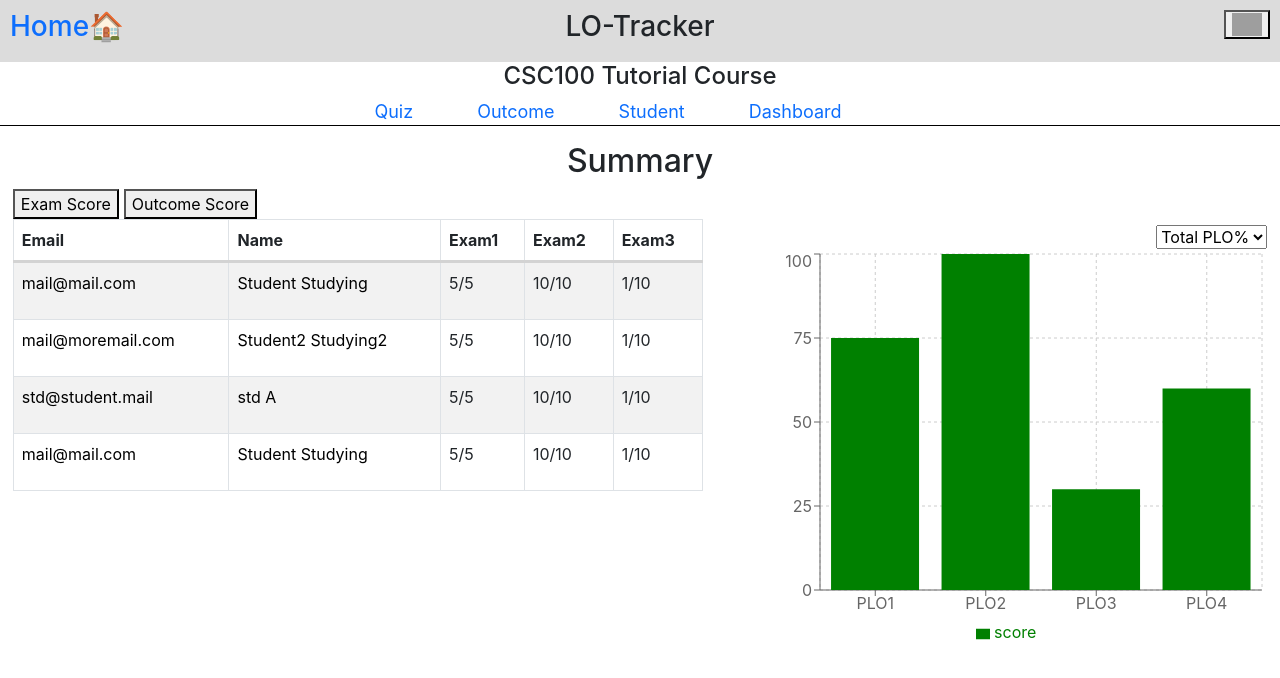
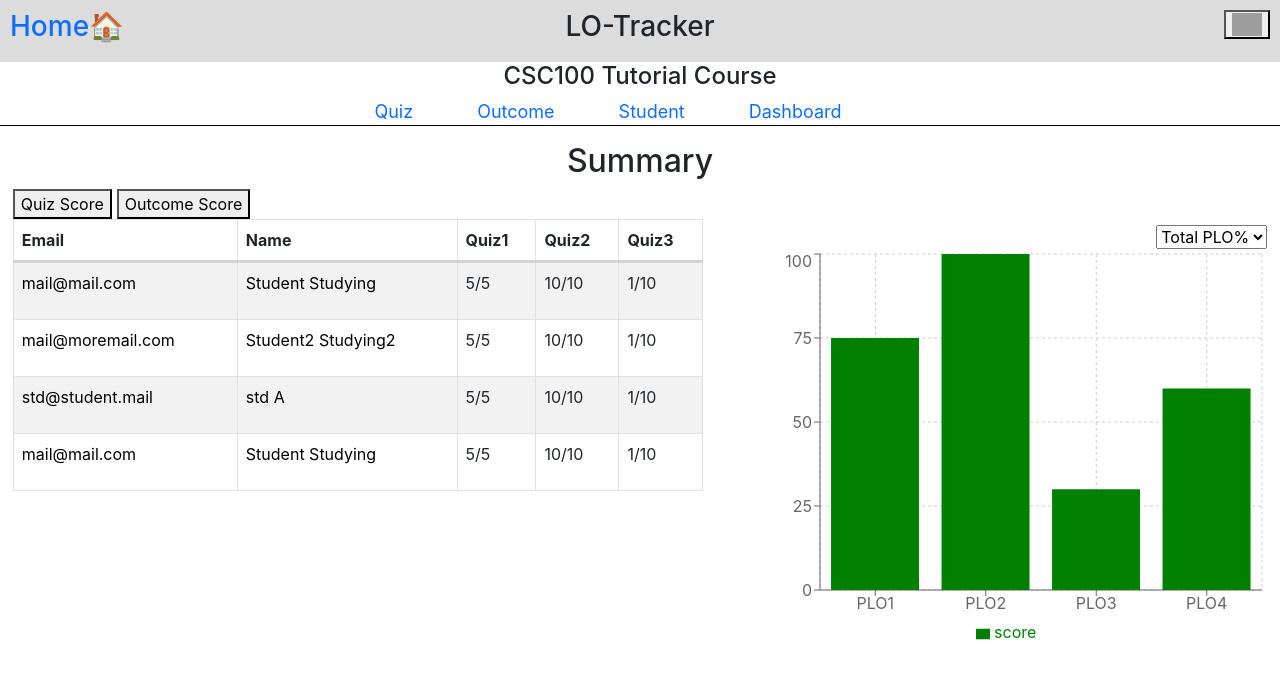
Before and after one commit to NapatJamjan/lo-tracker-old, a React (Create React App) app: page /course/1/dashboard in a window 1280 px wide. Shown: the top 678 px of the page. Built offline with nearby package versions, Linux system fonts and the light colour scheme; grey boxes are pictures that could not be loaded.

Commit message:
Update quiz and table page

```diff
--- a/src/pages/Course/Dashboard.tsx
+++ b/src/pages/Course/Dashboard.tsx
@@ -1,35 +1,35 @@
 import React, { useState } from 'react';
 import { OverlayTrigger, Table, Tooltip } from 'react-bootstrap';
 import styled from 'styled-components';
-import {examscore, PLOscore, ScoreTable} from './Dashboard/Table';
+import {quizscore, PLOscore, ScoreTable} from './Dashboard/Table';
 import { student } from './Student';
 
 export const DashboardScreen: React.FC = () => {
-  const [state,setState] = useState("Exam");
+  const [state,setState] = useState("Quiz");
   return (
     <DashboardDiv>
       <h2 style={{textAlign:"center"}}>Summary</h2>
       <ButtonTab>
-        <button onClick={() => setState("Exam")} style={{marginRight:5}}>Exam Score</button>
+        <button onClick={() => setState("Quiz")} style={{marginRight:5}}>Quiz Score</button>
         <button onClick={() => setState("Outcome")}>Outcome Score</button>
         {state === "Outcome" && <ExportOutcome/>}
       </ButtonTab>
-      {state === "Exam" && <ExamScore/>}
+      {state === "Quiz" && <QuizScore/>}
       {state === "Outcome" && <OutcomeScore/>}
 
     </DashboardDiv>
   );
 };
 
-function ExamScore(){
-  const exams:Array<examscore> = [{id:0,score:"5/5",detail:"Part 1 : 2/2 \n Part 1 : 3/3"},
+function QuizScore(){
+  const quizs:Array<quizscore> = [{id:0,score:"5/5",detail:"Part 1 : 2/2 \n Part 1 : 3/3"},
   {id:1,score:"10/10",detail:"Part 1 : 10/10"},{id:2,score:"1/10",detail:"Part 1 : 1/5 \n Part 2 : 0/5"}]
-  const ExamHead:Array<string> =['Email','Name']
-  for (let i = 0; i < exams.length; i++) { //count unique exam id
-    ExamHead.push('Exam'+(i+1));
+  const QuizHead:Array<string> =['Email','Name']
+  for (let i = 0; i < quizs.length; i++) { //count unique quiz id
+    QuizHead.push('Quiz'+(i+1));
   }
   return(
-    <ScoreTable score={exams} tablehead={ExamHead} isIndividual={false}/>
+    <ScoreTable score={quizs} tablehead={QuizHead} isIndividual={false}/>
   )
 }
 
--- a/src/pages/Course/Dashboard/IndividualScore.tsx
+++ b/src/pages/Course/Dashboard/IndividualScore.tsx
@@ -2,12 +2,12 @@ import { AnyRecord } from 'dns';
 import React, { useState } from 'react';
 import { useHistory, useParams } from 'react-router-dom';
 import styled from 'styled-components';
-import { examscore, PLOscore, ScoreTable } from './Table';
+import { quizscore, PLOscore, ScoreTable } from './Table';
 
 export const IndividualScore:React.FC = (props:any) =>{
     const params = useParams<{id: string}>();
     const history = useHistory();
-    const [state,setState] = useState("Exam");
+    const [state,setState] = useState("Quiz");
     return(<MainDiv>
         <BackButton onClick={history.goBack}>
         <i className="fa fa-arrow-left" aria-hidden="true"></i>Back
@@ -17,34 +17,34 @@ export const IndividualScore:React.FC = (props:any) =>{
         <h6>Email : mail@mail.com</h6>
         <DashboardDiv>
             <ButtonTab>
-                <button onClick={() => setState("Exam")} style={{marginRight:5}}>Exam Score</button>
+                <button onClick={() => setState("Quiz")} style={{marginRight:5}}>Quiz Score</button>
                 <button onClick={() => setState("Outcome")}>Outcome Score</button>
                 {state === "Outcome" && <ExportOutcome/>}
             </ButtonTab>
-            {state === "Exam" && <ExamScore/>}
+            {state === "Quiz" && <QuizScore/>}
             {state === "Outcome" && <OutcomeScore/>}
         </DashboardDiv>
     </MainDiv>)
 }
 
-function ExamScore(){
-    const exams:Array<examscore> = [{id:0,score:"5/5",detail:"Part 1 : 2/2 \n Part 1 : 3/3"},
-    {id:1,score:"10/10",detail:"Part 1 : 10/10"},{id:2,score:"1/10",detail:"Part 1 : 1/5 \n Part 2 : 0/5"}]
-    const ExamHead:Array<string> =['Email','Name']
-    for (let i = 0; i < exams.length; i++) { //count unique exam id
-      ExamHead.push('Exam'+(i+1));
+function QuizScore(){
+    const quizs:Array<quizscore> = [{id:0,score:"1/1",detail:"How to Java"},
+    {id:1,score:"2/2",detail:"Hello World"},{id:2,score:"2/2",detail:"Advanced Java"}]
+    const QuizHead:Array<string> =['Quiz','Max Score','Student Score']
+    for (let i = 0; i < quizs.length; i++) { //count unique quiz id
+      QuizHead.push('Question'+(i+1));
     }
     return(
-      <ScoreTable score={exams} tablehead={ExamHead} isIndividual={true} />
+      <ScoreTable score={quizs} tablehead={QuizHead} isIndividual={true} />
     )
 }
 
 function OutcomeScore(){
     const PLOs:Array<PLOscore> = [{id:0,score:"100%",detail:"LO1 100% \n LO2 100% \n LO3 100%"},
     {id:1,score:"80%",detail:"LO1 100% \n LO2 100% \n LO3 100%"},{id:2,score:"-",detail:"No score"}]
-    const PLOHead:Array<string> =['Email','Name']
+    const PLOHead:Array<string> =['PLO','Max Score','Student Score']
     for (let i = 0; i < PLOs.length; i++) { //count unique plo id
-      PLOHead.push('PLO'+(i+1));
+      PLOHead.push('LO'+(i+1));
     }
     return(
       <ScoreTable score={PLOs} tablehead={PLOHead} isIndividual={true}/>
--- a/src/pages/Course/Dashboard/Table.tsx
+++ b/src/pages/Course/Dashboard/Table.tsx
@@ -5,7 +5,7 @@ import styled from 'styled-components';
 import { student, students } from '../Student';
 import {Chart} from './Chart';
 
-export interface examscore{
+export interface quizscore{
   id:number,
   score:string,
   detail:string;
@@ -16,6 +16,13 @@ export interface PLOscore{
   score:string,
   detail:string;
 }
+
+interface quizinfo{
+  shortname:string, // first 6 letter of quiz name (Quiz n)
+  maxscore:number
+}
+
+const Quizinfo:Array<quizinfo> = [{shortname:'Quiz 1',maxscore:5},{shortname:'Quiz 2',maxscore:10},{shortname:'Quiz 3',maxscore:10}]
 
 export function ScoreTable (props:{score:Array<any>,tablehead:Array<string>,isIndividual:boolean}) {
     return(
@@ -28,19 +35,23 @@ export function ScoreTable (props:{score:Array<any>,tablehead:Array<string>,isIn
             </tr>
           </thead>
           <tbody>
-            {students.map(std => (
+            {props.isIndividual === false &&  students.map(std => (
               <tr>
-                {props.isIndividual === false &&
-                <td><Linkedcol to={`dashboard/${std.id}`}>{std.mail}</Linkedcol></td> ||
-                <td>{std.mail}</td>}
-                 {props.isIndividual === false &&
-                <td><Linkedcol to={`dashboard/${std.id}`}>{std.name}</Linkedcol></td> ||
-                <td>{std.name}</td>}
+                <td><Linkedcol to={`dashboard/${std.id}`}>{std.mail}</Linkedcol></td>
+                <td><Linkedcol to={`dashboard/${std.id}`}>{std.name}</Linkedcol></td>
                 {props.score.map(scores =>(
                   <Overlay score={scores.score} detail={[scores.detail]}/>
                 ))}
-              </tr>
-            ))}
+              </tr>)) || Quizinfo.map(qi => (
+                <tr>
+                  <td>{qi.shortname}</td>
+                  <td>{qi.maxscore}</td>
+                  <td>{qi.maxscore}</td>
+                  {props.score.map(scores =>(
+                  <Overlay score={scores.score} detail={[scores.detail]}/>
+                ))}
+                </tr>
+              ))}
           </tbody>
         </Table>
       </div>
--- a/src/pages/Course/Quiz.tsx
+++ b/src/pages/Course/Quiz.tsx
@@ -1,29 +1,18 @@
-import React, { useEffect, useState } from 'react';
+import React, { useContext, useEffect, useState } from 'react';
 import { Collapse, Modal, ModalBody, ModalFooter, ModalTitle } from 'react-bootstrap';
 import ModalHeader from 'react-bootstrap/esm/ModalHeader';
 import { useForm } from 'react-hook-form';
 import XLSX from 'xlsx';
-
-interface Quiz {
-  name: string,
-  question: Array<string>
-}
-
-let quizzes: Array<Quiz> = [{
-  name: 'Quiz 1 Basic Programming',
-  question: ['Question 1: Thing to know', 'Question 2: Hello World', 'Question 3: What is Java','Question 4: Java Application']
-}, {
-  name: 'Quiz 2 Intermediate Programming',
-  question: ['Question 1: Hard Question', 'Question 2: Hello World 2', 'Question 3: What is Java 2']
-}, {
-  name: 'Quiz 3 Advanced Programming',
-  question: ['Question 1: How to', 'Question 2: Hello World 3', 'Question 3: What is coding']
-}];
+import { QuizContext } from '../../shared/quiz';
 
 export const QuizScreen: React.FC = () => {
+  const {quizzes} = useContext(QuizContext)
   const [ open, _setOpen ] = useState<Array<Array<boolean>>>(quizzes.map(quiz => {
     return Array.from({length: quiz.question.length + 1}, () => false);
   }));
+  useEffect(() => {
+    open.push(Array.from({length:quizzes[quizzes.length-1].question.length+1}, () => false))
+  }, [quizzes]);
   function toggle(row: number, col: number) {
     open[row][col] = !open[row][col];
     _setOpen(open.slice());
@@ -68,8 +57,9 @@ export const QuizScreen: React.FC = () => {
 }
 
 function ImportExcelToCourse(props:any){
+  const {addQuiz} = useContext(QuizContext)
   const [show, setShow] = useState(false);
-  const { register, handleSubmit, setValue } = useForm<{name:string}>();
+  const { register, handleSubmit, setValue } = useForm<{name:string,question:Array<string>}>();
   useEffect(() => {
     if (!show) setValue('name', '');
   }, [show]);
@@ -79,7 +69,9 @@ function ImportExcelToCourse(props:any){
         <i className="fa fa-download"></i>Import
       </button>
       <Modal show={show} onHide={() => setShow(false)}>
-      <form onSubmit={handleSubmit((data) => {addQuiz(data.name); setShow(false);})}>
+      <form onSubmit={handleSubmit((data) => {
+        data.question=QuestionArray ; addQuiz(data); setShow(false);QuestionArray=[];
+        })}>
         <ModalHeader closeButton>
           <ModalTitle>Import quiz result</ModalTitle>
         </ModalHeader>
@@ -90,6 +82,7 @@ function ImportExcelToCourse(props:any){
           <label>Quiz Name</label><br/>
           <input type="text" {...register('name')} required/><br/>
           <ImportExcel/>
+          <label>Right now accept only column "Question"</label>
         </ModalBody>
         <ModalFooter>
           <input type="submit" value="Import"/>
@@ -107,13 +100,6 @@ function ImportExcel(props: any) {
       <input type="file" id="fileUpload" onChange={Upload}/>
     </div>
   );
-}
-
-function addQuiz(nameval:string){
-  quizzes.push({
-    name:nameval,question:QuestionArray
-  });
-  QuestionArray = [];
 }
 
 function Upload() {
--- a/src/shared/index.tsx
+++ b/src/shared/index.tsx
@@ -2,6 +2,7 @@ import React, { cloneElement } from 'react';
 import { BrowserRouter } from 'react-router-dom';
 import { AuthProvider } from './auth';
 import { ClassroomProvider } from './classroom';
+import { QuizProvider } from './quiz';
 
 const ProviderComposer: React.FC<{
     contexts: Array<any>
@@ -10,5 +11,6 @@ const ProviderComposer: React.FC<{
 };
 
 export const ContextProvider: React.FC = ({children}) => {
-  return (<ProviderComposer contexts={[<ClassroomProvider/>, <AuthProvider/>, <BrowserRouter/>]}>{children}</ProviderComposer>);
+  return (<ProviderComposer contexts={[<ClassroomProvider/>, <AuthProvider/>,<QuizProvider/>, <BrowserRouter/>]}>
+    {children}</ProviderComposer>);
 };
--- /dev/null
+++ b/src/shared/quiz.tsx
@@ -0,0 +1,45 @@
+import React, { createContext, useState } from 'react';
+
+interface QuizDetail{
+    id:string;
+    name:string;
+    question:Array<string>;
+}
+
+interface QuizContent{
+    quizzes: Array<QuizDetail>;
+    //addQuiz: (question:Array<string>) => void
+    addQuiz:(quizDetail:Omit<QuizDetail,'id'>) => void;
+}
+
+export const QuizContext = createContext<QuizContent>({
+    quizzes:[],
+    addQuiz: () => {}
+})
+
+interface QuizState{
+    quizzes: Array<QuizDetail>;
+}
+
+export const QuizProvider:React.FC = ({children}) =>{
+    const [quiz,setQuiz] = useState<QuizState>({quizzes:[{id:"0",name:"Quiz 0 : Default Quiz",
+        question:['Question 1 What is Computer Science about?','Question 2 Test question']}]});
+    const {quizzes} = quiz;
+    //const addQuiz = (question:Array<string>) => setQuiz({...quiz})
+    const addQuiz = ({name,question}: Omit<QuizDetail,'id'>) =>{
+        setQuiz({
+            ...quiz,
+            quizzes:[...quiz.quizzes,{
+                id: `${quiz.quizzes.length+1}`,
+                name,
+                question
+            }]
+        })
+    };
+
+    return(
+        <QuizContext.Provider value={{quizzes,addQuiz}}>
+            {children}
+        </QuizContext.Provider>
+    )
+}
```
